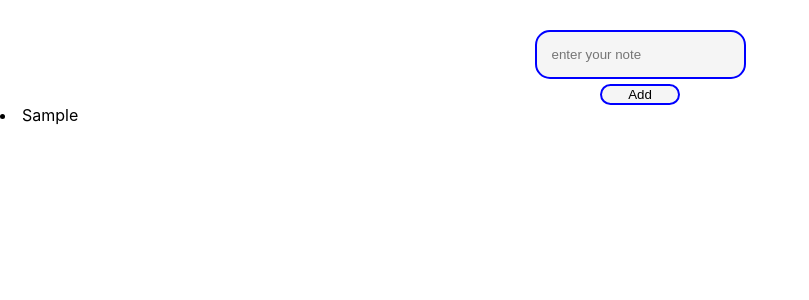
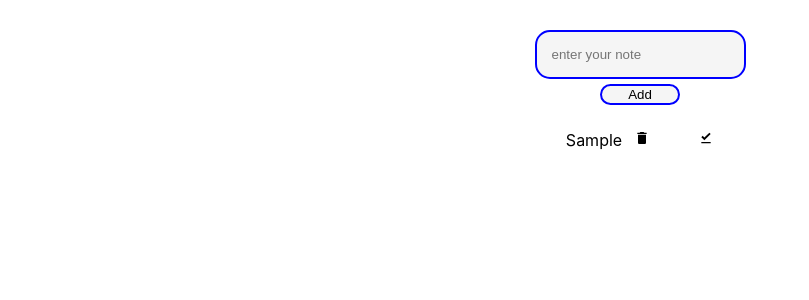
Before and after one commit to afaaq10/react-tsx, a React (Create React App) app: page / in a window 1280 px wide. Both pictures are taken after typing "Sample" into the empty fields and a click on the button "Add". Shown: the top 300 px of the page, without its empty margins (0-809 px from the left). Built offline with nearby package versions, Linux system fonts and the light colour scheme.

Commit message:
completion of logic

```diff
--- a/src/App.css
+++ b/src/App.css
@@ -60,3 +60,31 @@ button:hover{
   background-color:pink;
   transform: scale(0.98);
 }
+.card{
+  display:flex;
+  align-items:center;
+  justify-content:center;
+  margin-top:25px;
+
+
+}
+.delete{
+  margin-top:4px;
+  margin-left:12px;
+
+
+}
+.edit{
+  margin-top:4px;
+  margin-left:16px;
+}
+li{
+  list-style: none;
+
+
+}
+.wrapper-icons{
+  width:60px;
+
+
+}
--- a/src/components/Card.tsx
+++ b/src/components/Card.tsx
@@ -1,18 +1,45 @@
 import React from 'react'
 import { Todo } from '../model'
 
+import { MdDelete } from 'react-icons/md'
+
+import { MdFileDownloadDone } from 'react-icons/md'
 interface Props {
     todo: Todo
     todos: Todo[]
-    // setTodos: React.Dispatch<React.SetStateAction<Todo[]>>
+    setTodos: React.Dispatch<React.SetStateAction<Todo[]>>
+
 }
 
-const Card: React.FC<Props> = ({ todo }) => {
+const Card: React.FC<Props> = ({ todo, todos, setTodos }) => {
+
+    const Delete = (id: number) => {
+        console.log(id)
+        setTodos(todos.filter((todo) => todo.id !== id))
+        console.log(todo.id)
+    }
+    const Done = (id: number) => {
+
+        setTodos(todos.map((todo) => todo.id === id ? { ...todo, isDone: !todo.isDone } : todo))
+
+    }
     return (
-        <>
+        <div className="card">
 
-            <li>{todo.todo}</li>
-        </>
+            {
+                todo.isDone ? <s>{todo.todo}</s> : <span>{todo.todo}</span>
+            }
+
+
+
+
+            <div className="wrapper-icons">
+                <span className="delete" onClick={() => Delete(todo.id)} ><MdDelete /></span>
+            </div>
+            <div >
+                <span className="edit" onClick={() => Done(todo.id)} ><MdFileDownloadDone /></span>
+            </div>
+        </div>
     )
 }
 
--- a/src/components/TodosList.tsx
+++ b/src/components/TodosList.tsx
@@ -8,7 +8,7 @@ interface Props {
 const TodosList: React.FC<Props> = ({ todos, setTodos }) => {
     return (
         <div>
-            {todos.map((todo) => <Card todo={todo} todos={todos} />)}
+            {todos.map((todo) => <Card todo={todo} todos={todos} setTodos={setTodos} />)}
 
 
         </div>
```
